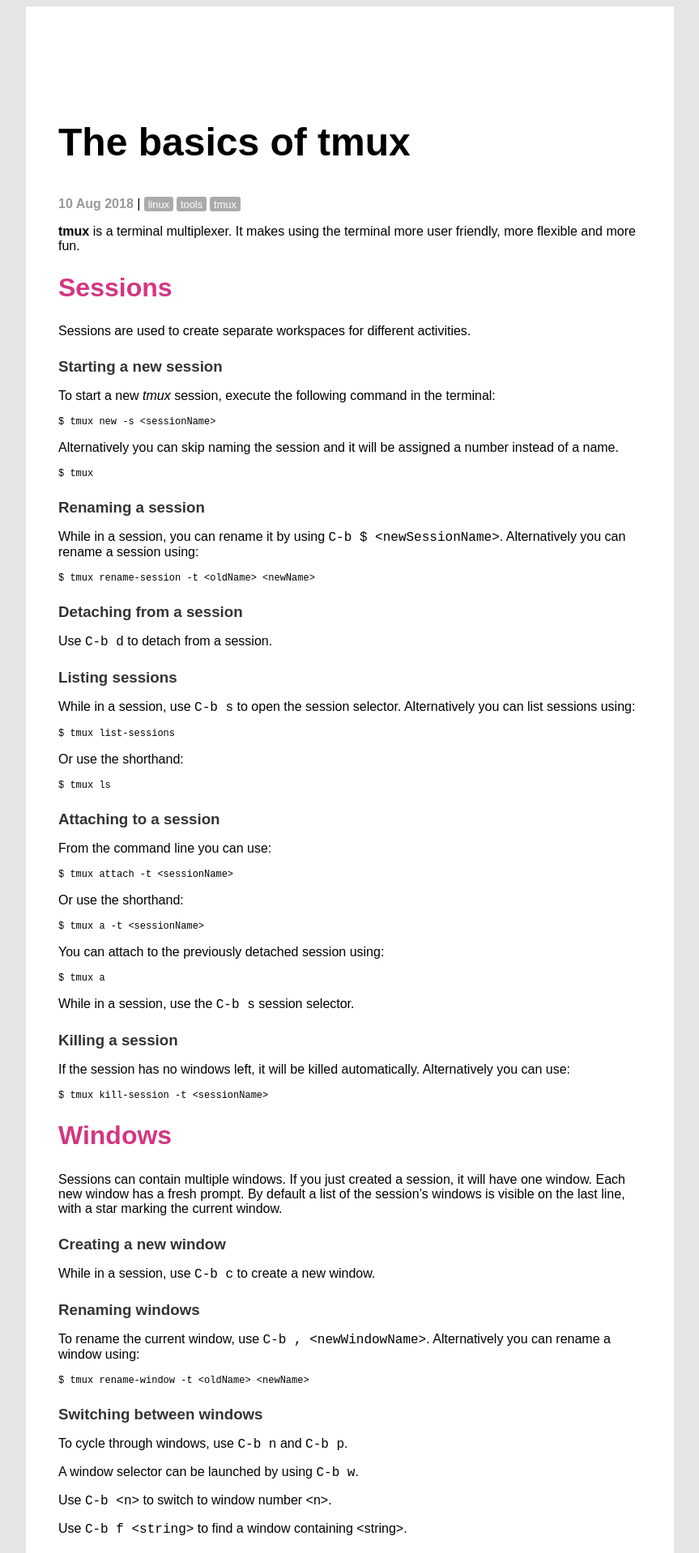
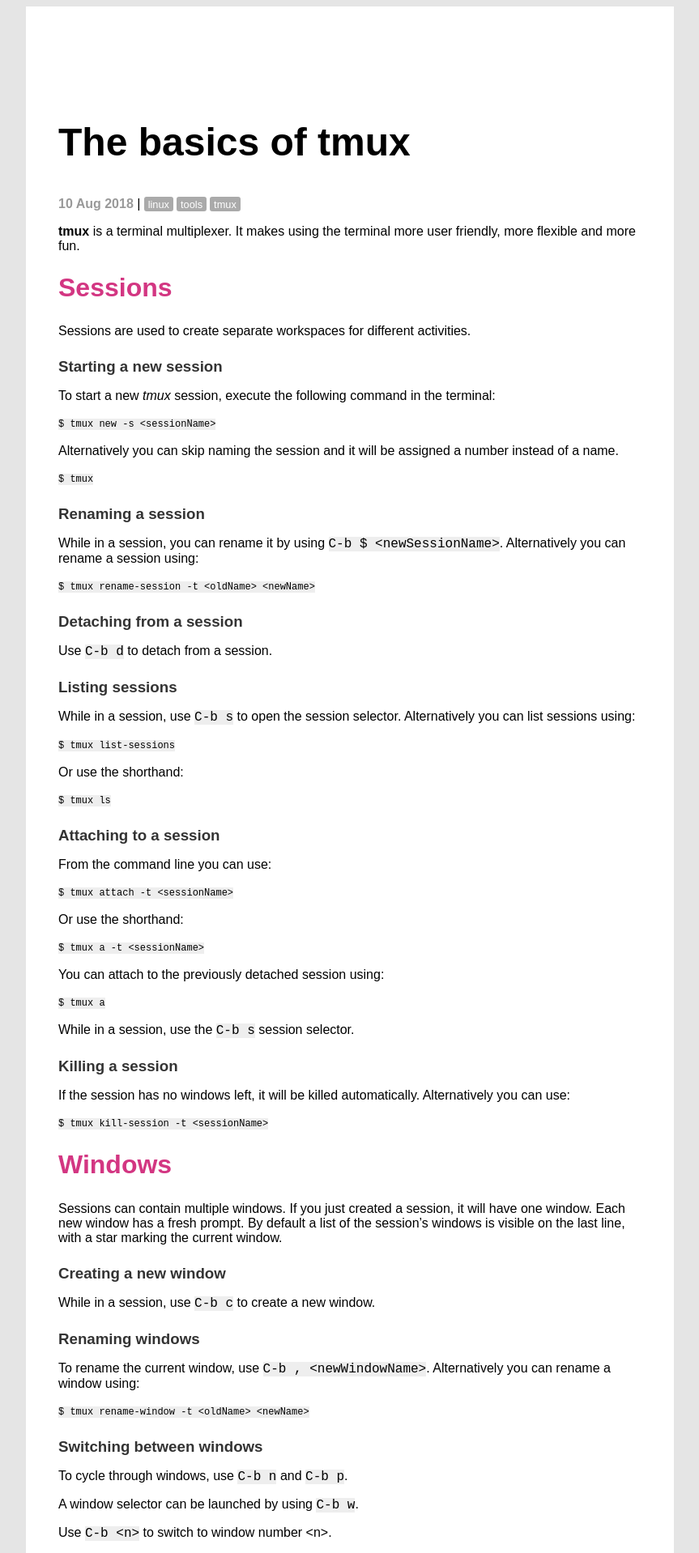
Before and after one commit to execas/execas.github.io, a Jekyll site: the page built from _posts/2018-08-10-the-basics-of-tmux.md, in a window 1280 px wide. Shown: the top 1918 px of the page at 81% size, without its empty margins (208-1071 px from the left). Built offline with Jekyll 4.4.1, drawn with Linux system fonts in a browser that asks for light colours.

Commit message:
Update execas.css

```diff
--- a/css/execas.css
+++ b/css/execas.css
@@ -15,10 +15,14 @@
      margin: 0 auto;
 }
 
-pre {
+pre code {
      white-space: pre;
      overflow: auto;
      font-size:12px;
+}
+
+code {
+     background-color: #eeeeee;
 }
 
 h1,h2,h3,h4,h5,h6 {
```
